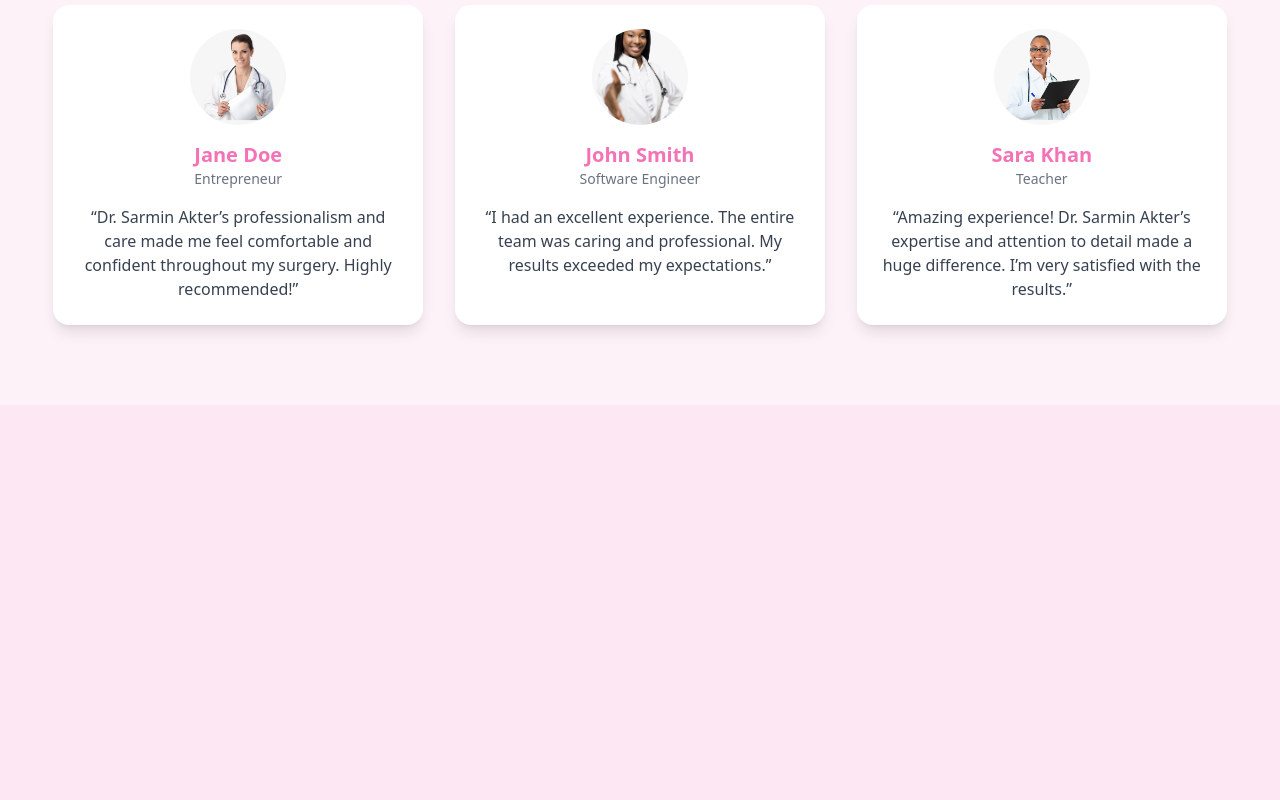
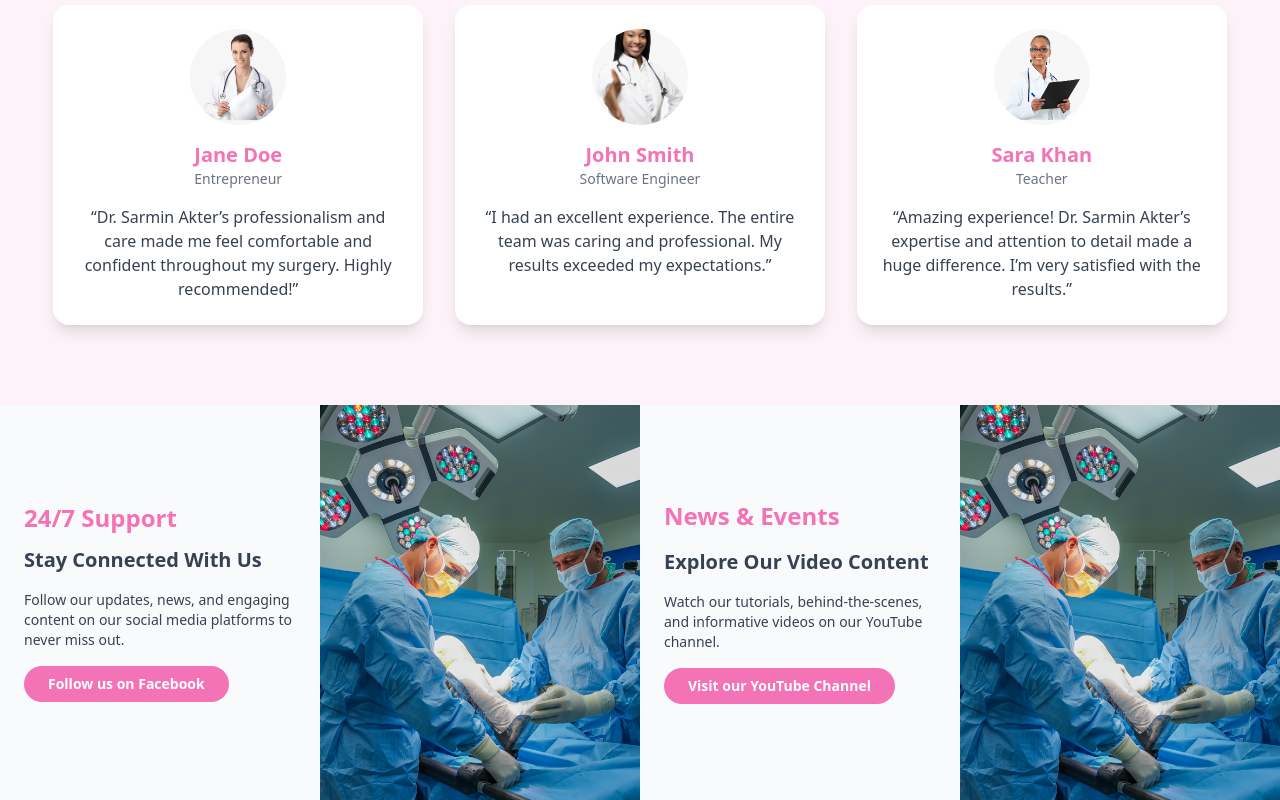
Before and after one commit to sharmin-khan/my-clinic, a plain HTML site: page index.html in a window 1280 px wide. Shown: the part 5409-6209 px from the top of the page. Before the commit the page ends 5814 px from the top, so only its background shows below. Drawn offline with nearby package versions, Linux system fonts and the light colour scheme; a small style sheet from the web is missing.

Commit message:
Add Social Media Support section with 4 cards, each containing icon, text, and follow button

```diff
--- a/index.html
+++ b/index.html
@@ -775,6 +775,52 @@ Send us your preferred schedule and details. We'll get back to you with confirma
     </div>
   </div>
 </section>
+<!-- SOCIAL MEDIA / CONNECT SECTION -->
+<section id="social-media">
+  <div class="w-full mx-auto grid grid-cols-1 md:grid-cols-2 lg:grid-cols-4 gap-0">
+
+  <!-- Card 1 -->
+<div class="flex flex-col justify-center p-6 bg-gray-50 items-start gap-2">
+  <!-- Text -->
+  <h2 class="text-2xl font-bold text-primary mb-1">24/7 Support</h2>
+  <h3 class="text-xl font-semibold text-gray-700 mb-2">Stay Connected With Us</h3>
+  <p class="text-gray-700 text-sm">
+    Follow our updates, news, and engaging content on our social media platforms to never miss out.
+  </p>
+
+  <!-- Button -->
+  <a href="https://www.facebook.com" target="_blank" class="mt-2 bg-primary text-white px-6 py-2 rounded-full hover:bg-pink-600 transition text-sm font-semibold">
+    Follow us on Facebook
+  </a>
+</div>
+
+
+    <!-- Card 2 -->
+      <div class="bg-gray-50">
+      <img src="image/img.jpg" alt="Social Media 1" class="w-full h-full object-cover">
+    </div>
+
+
+    <!-- Card 3-->
+ <div class="flex flex-col justify-center p-6 bg-gray-50 items-start gap-2">
+      <h2 class="text-2xl font-bold text-primary mb-2">News & Events</h2>
+      <h3 class="text-xl font-semibold text-gray-700 mb-2">Explore Our Video Content</h3>
+      <p class="text-gray-700 text-sm">
+      Watch our tutorials, behind-the-scenes, and informative videos on our YouTube channel.
+      </p>
+       <a href="https://www.youtube.com" target="_blank" class="mt-2 bg-primary text-white px-6 py-2 rounded-full hover:bg-pink-600 transition text-sm font-semibold">
+    Visit our YouTube Channel
+  </a>
+    </div>
+
+    <!-- Card 4 -->
+    <div class="bg-gray-50">
+      <img src="image/img.jpg" alt="Social Media 2" class="w-full h-full object-cover">
+    </div>
+
+  </div>
+</section>
+
 
 
   </body>
```
Also changed, not shown: image/img.jpg (added).
